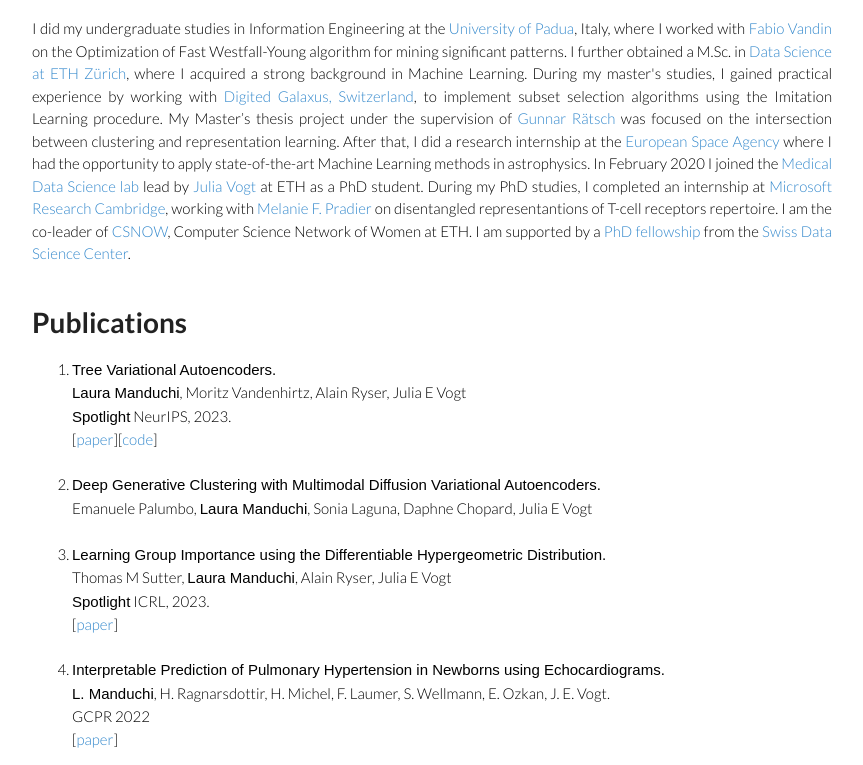
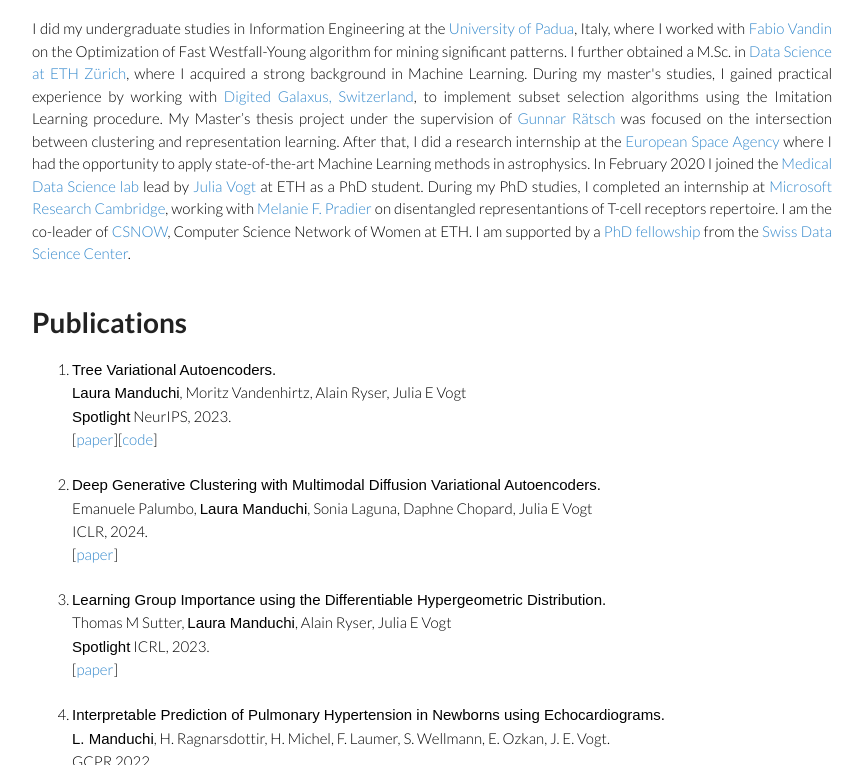
Before and after one commit to lauramanduchi/lauramanduchi.github.io, a plain HTML site: page index.html in a window 1280 px wide. Shown: the part 426-1191 px from the top of the page, without its empty margins (183-1046 px from the left). Drawn offline with Linux system fonts and the light colour scheme.

Commit message:
added ICLR

```diff
--- a/index.html
+++ b/index.html
@@ -66,6 +66,9 @@ I did my undergraduate studies in Information Engineering at the <a href="https:
     <br>
     Emanuele Palumbo, <b>Laura Manduchi</b>, Sonia Laguna,  Daphne Chopard, Julia E Vogt
     <br>
+    ICLR, 2024.
+    <br>
+    [<a href="https://openreview.net/forum?id=4tY8GeeShY">paper</a>]
 </li>
 
 <br>
```
